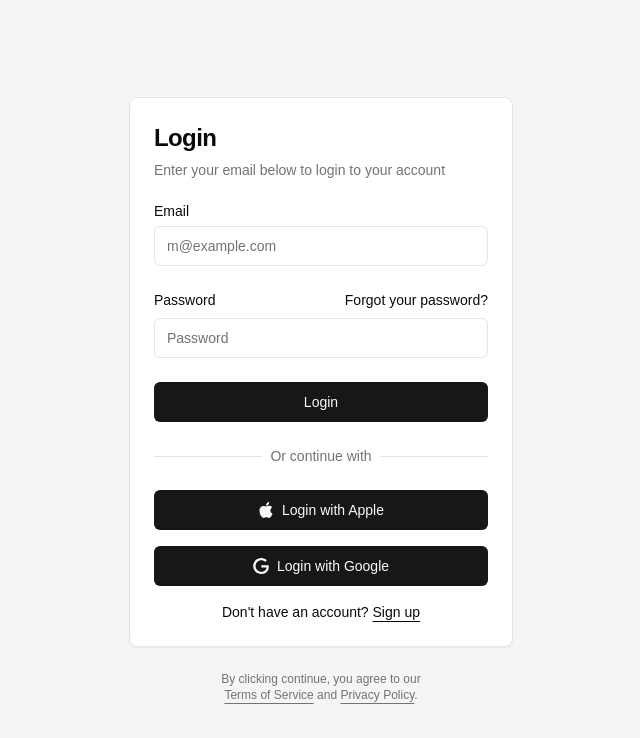
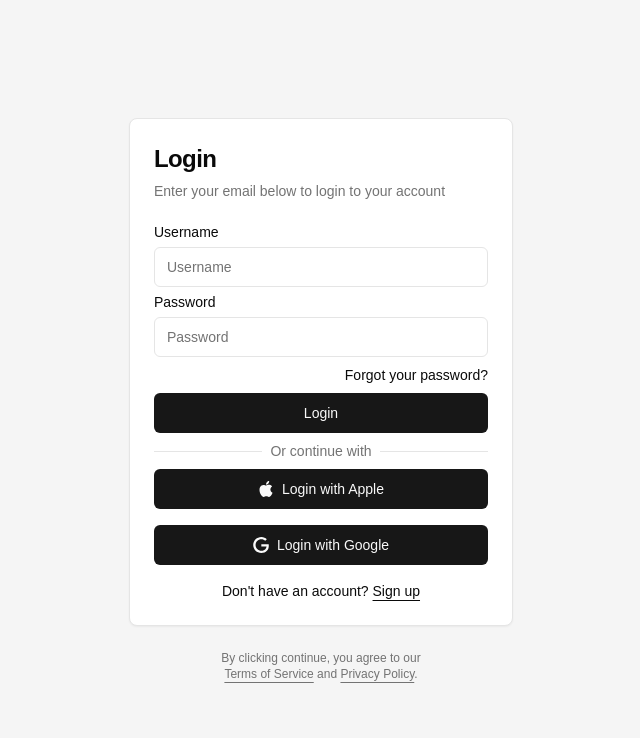
Before and after one commit to sajjany47/online-school-frontend, a Next.js app: page /member in a window 1280 px wide. Shown: the top 738 px of the page, without its empty margins (319-959 px from the left). Built offline with nearby package versions, Linux system fonts and the light colour scheme.

Commit message:
feat: refactor login component to use Formik and custom input field for better form handling

```diff
--- a/src/app/_component/CustomField.tsx
+++ b/src/app/_component/CustomField.tsx
@@ -16,23 +16,17 @@ export const InputField = ({
   form: { touched, errors },
   ...props
 }: InputFieldProps) => {
-  const error = getIn(errors, field.name);
-  const isTouched = getIn(touched, field.name);
-
   return (
-    <div className={`form-control ${props.className ? props.className : ""}`}>
-      {props.label && <Label htmlFor={props.name}>{props.label}</Label>}
+    <div className="grid gap-2">
+      <Label htmlFor={field.name}>{props.label}</Label>
       <Input
-        id={props.name}
-        placeholder={props.label}
+        id={field.name}
         {...field}
         {...props}
-        className={`mt-1 ${
-          error && isTouched ? "border-red-500 focus:border-red-500" : ""
-        }`}
+        value={field.value ? field.value : ""}
       />
-      {error && isTouched && (
-        <small className="text-red-600 text-sm">{error}</small>
+      {Boolean(getIn(errors, field.name)) && getIn(touched, field.name) && (
+        <small className="text-danger">{getIn(errors, field.name)}</small>
       )}
     </div>
   );
--- a/src/app/_component/Login.tsx
+++ b/src/app/_component/Login.tsx
@@ -10,9 +10,9 @@ import {
   CardTitle,
 } from "@/components/ui/card";
 import { Button } from "@/components/ui/button";
-import { Input } from "@/components/ui/input";
-import { Label } from "@/components/ui/label";
 import { useRouter } from "next/navigation";
+import { Field, Form, Formik } from "formik";
+import { InputField } from "./CustomField";
 
 export const Login = ({
   className,
@@ -20,6 +20,13 @@ export const Login = ({
 }: React.ComponentPropsWithoutRef<"div">) => {
   const router = useRouter();
   return (
+    <Formik
+      initialValues={{ username: "", password: "" }}
+      onSubmit={() => console.log("Sajjan")}
+      enableReinitialize
+    >
+      {({ handleSubmit, values }) => (
+        <Form onSubmit={handleSubmit} autoComplete="off">
           <div className="flex min-h-svh flex-col items-center justify-center gap-6 bg-muted p-6 md:p-10">
             <div className="flex w-full max-w-sm flex-col gap-6">
               <div className={cn("flex flex-col gap-6", className)} {...props}>
@@ -31,34 +38,27 @@ export const Login = ({
                     </CardDescription>
                   </CardHeader>
                   <CardContent>
-              <form>
-                <div className="flex flex-col gap-6">
-                  <div className="grid gap-2">
-                    <Label htmlFor="email">Email</Label>
-                    <Input
-                      id="email"
-                      type="email"
-                      placeholder="m@example.com"
-                      required
+                    <div className="flex flex-col gap-2">
+                      <Field
+                        label={"Username"}
+                        name="username"
+                        component={InputField}
+                        placeholder={"Username"}
                       />
-                  </div>
-                  <div className="grid gap-2">
-                    <div className="flex items-center">
-                      <Label htmlFor="password">Password</Label>
+                      <Field
+                        label={"Password"}
+                        name="password"
+                        component={InputField}
+                        placeholder={"Password"}
+                        type="password"
+                      />
                       <a
                         href="#"
                         className="ml-auto inline-block text-sm underline-offset-4 hover:underline"
                       >
                         Forgot your password?
                       </a>
-                    </div>
-                    <Input
-                      id="password"
-                      type="password"
-                      required
-                      placeholder="Password"
-                    />
-                  </div>
+
                       <Button
                         type="submit"
                         className="w-full"
@@ -104,15 +104,18 @@ export const Login = ({
                         Sign up
                       </a>
                     </div>
-              </form>
                   </CardContent>
                 </Card>
                 <div className="text-balance text-center text-xs text-muted-foreground [&_a]:underline [&_a]:underline-offset-4 [&_a]:hover:text-primary  ">
                   By clicking continue, you agree to our{" "}
-            <a href="#">Terms of Service</a> and <a href="#">Privacy Policy</a>.
+                  <a href="#">Terms of Service</a> and{" "}
+                  <a href="#">Privacy Policy</a>.
                 </div>
               </div>
             </div>
           </div>
+        </Form>
+      )}
+    </Formik>
   );
 };
```
Lines whose indentation alone changed are shown as unchanged.
